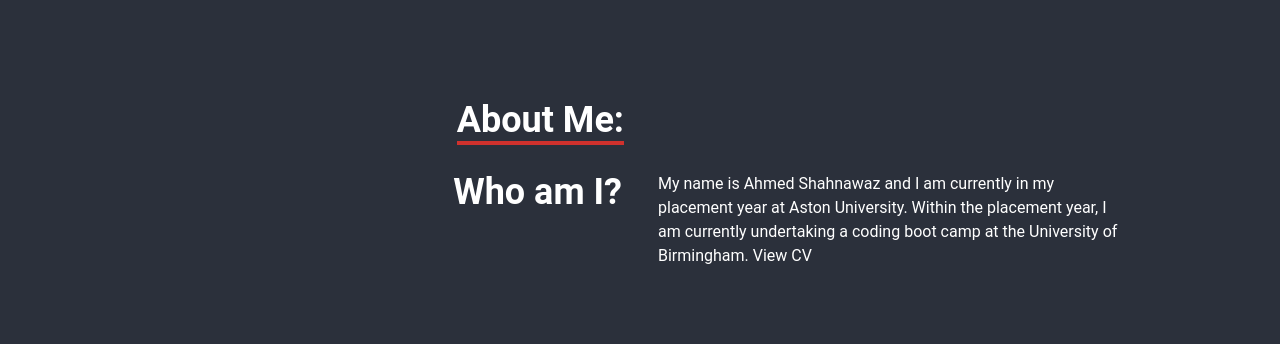
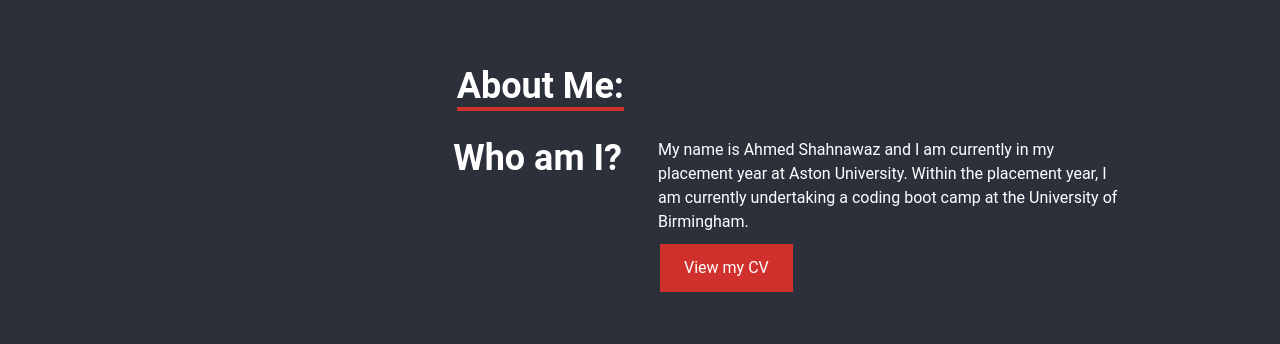
Before and after one commit to Ahmeds226/20-React-Portfolio, a React (Create React App) app in the folder react-portfolio/: page / in a window 1280 px wide. Shown: the part 1040-1384 px from the top of the page. Built offline with nearby package versions, Linux system fonts and the light colour scheme.

Commit message:
Added cv

```diff
--- a/react-portfolio/src/sections/AboutMeSection.jsx
+++ b/react-portfolio/src/sections/AboutMeSection.jsx
@@ -26,8 +26,17 @@ const AboutMeSection = () => {
               My name is Ahmed Shahnawaz and I am currently in my placement year
               at Aston University. Within the placement year, I am currently
               undertaking a coding boot camp at the University of Birmingham.
-              View CV
             </p>
+            {/* View CV */}
+            <a
+              href="https://ahmeds226.github.io/Updated-Portfolio-Page-2/assets/pdf/CV.pdf"
+              target="_blank"
+              rel="noreferrer"
+            >
+              <button className=" text-white bg-red border-2 border-darkgray group px-6 py-3 my-2 flex items-center mx-auto lg:mx-0 hover:text-red hover:bg-white hover:border-red hover:animate-bounce">
+                View my CV
+              </button>
+            </a>
           </div>
         </div>
       </div>
```
